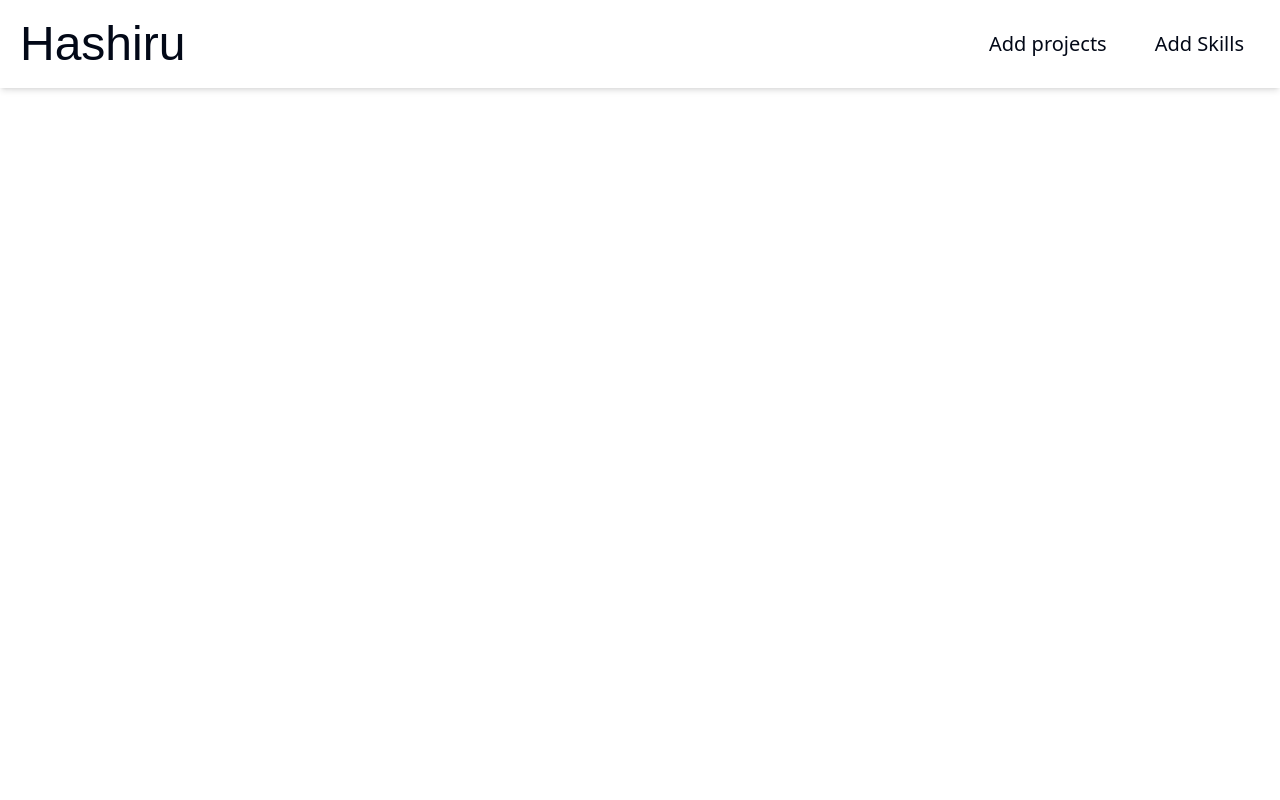
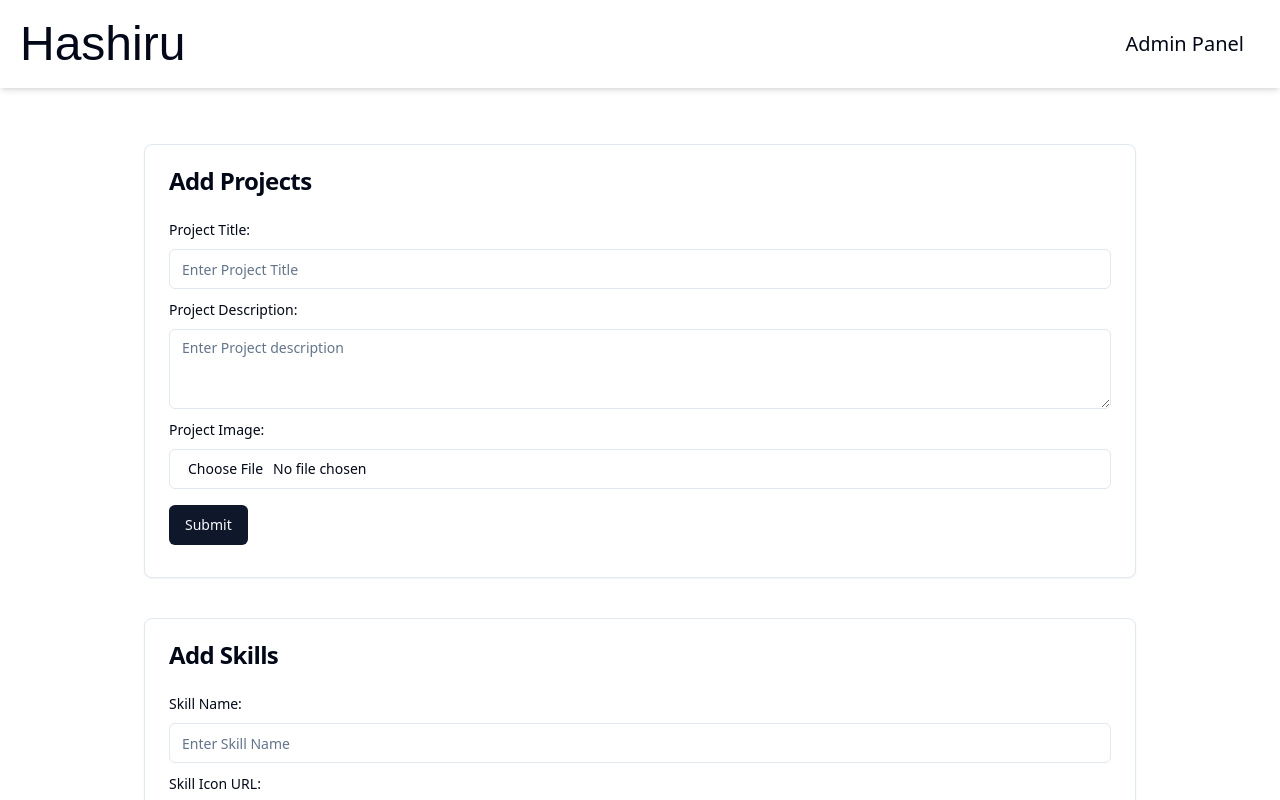
Before and after one commit to HashiruG/portfolio-frontend-new, a React (Vite) app in the folder portfolio-frontend-new/: page /admin in a window 1280 px wide. Shown: the top 800 px of the page. Built offline with nearby package versions, Linux system fonts and the light colour scheme; a web font is replaced by a local one.

Commit message:
Setting up the admin page ui

```diff
--- a/portfolio-frontend-new/package.json
+++ b/portfolio-frontend-new/package.json
@@ -10,8 +10,10 @@
     "preview": "vite preview"
   },
   "dependencies": {
+    "@hookform/resolvers": "^3.9.0",
     "@radix-ui/react-avatar": "^1.1.0",
     "@radix-ui/react-dialog": "^1.1.2",
+    "@radix-ui/react-label": "^2.1.0",
     "@radix-ui/react-navigation-menu": "^1.2.0",
     "@radix-ui/react-slot": "^1.1.0",
     "@radix-ui/react-tabs": "^1.1.0",
@@ -21,9 +23,11 @@
     "lucide-react": "^0.446.0",
     "react": "^18.3.1",
     "react-dom": "^18.3.1",
+    "react-hook-form": "^7.53.0",
     "react-router-dom": "^6.26.2",
     "tailwind-merge": "^2.5.2",
-    "tailwindcss-animate": "^1.0.7"
+    "tailwindcss-animate": "^1.0.7",
+    "zod": "^3.23.8"
   },
   "devDependencies": {
     "@eslint/js": "^9.9.0",
--- /dev/null
+++ b/portfolio-frontend-new/src/components/ui/form.tsx
@@ -0,0 +1,176 @@
+import * as React from "react"
+import * as LabelPrimitive from "@radix-ui/react-label"
+import { Slot } from "@radix-ui/react-slot"
+import {
+  Controller,
+  ControllerProps,
+  FieldPath,
+  FieldValues,
+  FormProvider,
+  useFormContext,
+} from "react-hook-form"
+
+import { cn } from "@/lib/utils"
+import { Label } from "@/components/ui/label"
+
+const Form = FormProvider
+
+type FormFieldContextValue<
+  TFieldValues extends FieldValues = FieldValues,
+  TName extends FieldPath<TFieldValues> = FieldPath<TFieldValues>
+> = {
+  name: TName
+}
+
+const FormFieldContext = React.createContext<FormFieldContextValue>(
+  {} as FormFieldContextValue
+)
+
+const FormField = <
+  TFieldValues extends FieldValues = FieldValues,
+  TName extends FieldPath<TFieldValues> = FieldPath<TFieldValues>
+>({
+  ...props
+}: ControllerProps<TFieldValues, TName>) => {
+  return (
+    <FormFieldContext.Provider value={{ name: props.name }}>
+      <Controller {...props} />
+    </FormFieldContext.Provider>
+  )
+}
+
+const useFormField = () => {
+  const fieldContext = React.useContext(FormFieldContext)
+  const itemContext = React.useContext(FormItemContext)
+  const { getFieldState, formState } = useFormContext()
+
+  const fieldState = getFieldState(fieldContext.name, formState)
+
+  if (!fieldContext) {
+    throw new Error("useFormField should be used within <FormField>")
+  }
+
+  const { id } = itemContext
+
+  return {
+    id,
+    name: fieldContext.name,
+    formItemId: `${id}-form-item`,
+    formDescriptionId: `${id}-form-item-description`,
+    formMessageId: `${id}-form-item-message`,
+    ...fieldState,
+  }
+}
+
+type FormItemContextValue = {
+  id: string
+}
+
+const FormItemContext = React.createContext<FormItemContextValue>(
+  {} as FormItemContextValue
+)
+
+const FormItem = React.forwardRef<
+  HTMLDivElement,
+  React.HTMLAttributes<HTMLDivElement>
+>(({ className, ...props }, ref) => {
+  const id = React.useId()
+
+  return (
+    <FormItemContext.Provider value={{ id }}>
+      <div ref={ref} className={cn("space-y-2", className)} {...props} />
+    </FormItemContext.Provider>
+  )
+})
+FormItem.displayName = "FormItem"
+
+const FormLabel = React.forwardRef<
+  React.ElementRef<typeof LabelPrimitive.Root>,
+  React.ComponentPropsWithoutRef<typeof LabelPrimitive.Root>
+>(({ className, ...props }, ref) => {
+  const { error, formItemId } = useFormField()
+
+  return (
+    <Label
+      ref={ref}
+      className={cn(error && "text-destructive", className)}
+      htmlFor={formItemId}
+      {...props}
+    />
+  )
+})
+FormLabel.displayName = "FormLabel"
+
+const FormControl = React.forwardRef<
+  React.ElementRef<typeof Slot>,
+  React.ComponentPropsWithoutRef<typeof Slot>
+>(({ ...props }, ref) => {
+  const { error, formItemId, formDescriptionId, formMessageId } = useFormField()
+
+  return (
+    <Slot
+      ref={ref}
+      id={formItemId}
+      aria-describedby={
+        !error
+          ? `${formDescriptionId}`
+          : `${formDescriptionId} ${formMessageId}`
+      }
+      aria-invalid={!!error}
+      {...props}
+    />
+  )
+})
+FormControl.displayName = "FormControl"
+
+const FormDescription = React.forwardRef<
+  HTMLParagraphElement,
+  React.HTMLAttributes<HTMLParagraphElement>
+>(({ className, ...props }, ref) => {
+  const { formDescriptionId } = useFormField()
+
+  return (
+    <p
+      ref={ref}
+      id={formDescriptionId}
+      className={cn("text-sm text-muted-foreground", className)}
+      {...props}
+    />
+  )
+})
+FormDescription.displayName = "FormDescription"
+
+const FormMessage = React.forwardRef<
+  HTMLParagraphElement,
+  React.HTMLAttributes<HTMLParagraphElement>
+>(({ className, children, ...props }, ref) => {
+  const { error, formMessageId } = useFormField()
+  const body = error ? String(error?.message) : children
+
+  if (!body) {
+    return null
+  }
+
+  return (
+    <p
+      ref={ref}
+      id={formMessageId}
+      className={cn("text-sm font-medium text-destructive", className)}
+      {...props}
+    >
+      {body}
+    </p>
+  )
+})
+FormMessage.displayName = "FormMessage"
+
+export {
+  useFormField,
+  Form,
+  FormItem,
+  FormLabel,
+  FormControl,
+  FormDescription,
+  FormMessage,
+  FormField,
+}
--- /dev/null
+++ b/portfolio-frontend-new/src/components/ui/input.tsx
@@ -0,0 +1,25 @@
+import * as React from "react"
+
+import { cn } from "@/lib/utils"
+
+export interface InputProps
+  extends React.InputHTMLAttributes<HTMLInputElement> {}
+
+const Input = React.forwardRef<HTMLInputElement, InputProps>(
+  ({ className, type, ...props }, ref) => {
+    return (
+      <input
+        type={type}
+        className={cn(
+          "flex h-10 w-full rounded-md border border-input bg-background px-3 py-2 text-sm ring-offset-background file:border-0 file:bg-transparent file:text-sm file:font-medium file:text-foreground placeholder:text-muted-foreground focus-visible:outline-none focus-visible:ring-2 focus-visible:ring-ring focus-visible:ring-offset-2 disabled:cursor-not-allowed disabled:opacity-50",
+          className
+        )}
+        ref={ref}
+        {...props}
+      />
+    )
+  }
+)
+Input.displayName = "Input"
+
+export { Input }
--- /dev/null
+++ b/portfolio-frontend-new/src/components/ui/label.tsx
@@ -0,0 +1,24 @@
+import * as React from "react"
+import * as LabelPrimitive from "@radix-ui/react-label"
+import { cva, type VariantProps } from "class-variance-authority"
+
+import { cn } from "@/lib/utils"
+
+const labelVariants = cva(
+  "text-sm font-medium leading-none peer-disabled:cursor-not-allowed peer-disabled:opacity-70"
+)
+
+const Label = React.forwardRef<
+  React.ElementRef<typeof LabelPrimitive.Root>,
+  React.ComponentPropsWithoutRef<typeof LabelPrimitive.Root> &
+    VariantProps<typeof labelVariants>
+>(({ className, ...props }, ref) => (
+  <LabelPrimitive.Root
+    ref={ref}
+    className={cn(labelVariants(), className)}
+    {...props}
+  />
+))
+Label.displayName = LabelPrimitive.Root.displayName
+
+export { Label }
--- a/portfolio-frontend-new/src/pages/AdminPage.tsx
+++ b/portfolio-frontend-new/src/pages/AdminPage.tsx
@@ -1,18 +1,80 @@
-import NavigationCustomized from "@/components/ui/navigation-customized"
-
+import React from "react";
+import NavigationCustomized from "@/components/ui/navigation-customized";
+import { Textarea } from "@/components/ui/textarea";
+import { Button } from "@/components/ui/button";
+import { Label } from "@/components/ui/label";
+import { Input } from "@/components/ui/input";
+import { Card, CardContent, CardHeader, CardTitle } from "@/components/ui/card";
 
 const AdminPage = () => {
-    return (
-        <div>
-          <NavigationCustomized
-          logo="Hashiru"
-          navItems={[
-            { href: "#about", description: "Add projects" },
-            { href: "#skills", description: "Add Skills" }
-          ]}
-        ></NavigationCustomized>
-        </div>
-    )
-}
+  return (
+    <>
+      <NavigationCustomized
+        logo="Hashiru"
+        navItems={[{ href: "", description: "Admin Panel" }]}
+      />
+      <div className="flex flex-col p-36 gap-10">
+        <Card>
+          <CardHeader>
+            <CardTitle>Add Projects</CardTitle>
+          </CardHeader>
+          <CardContent>
+            <form>
+              <Label htmlFor="title">Project Title:</Label>
+              <Input
+                className="my-2"
+                id="title"
+                type="text"
+                placeholder="Enter Project Title"
+              />
 
-export default AdminPage
+              <Label htmlFor="description">Project Description:</Label>
+              <Textarea
+                className="my-2"
+                id="description"
+                placeholder="Enter Project description"
+              />
+
+              <Label htmlFor="img">Project Image:</Label>
+              <Input className="my-2" id="img" type="file"></Input>
+              <Button className="my-2" type="submit">
+                Submit
+              </Button>
+            </form>
+          </CardContent>
+        </Card>
+
+        <Card>
+          <CardHeader>
+            <CardTitle>Add Skills</CardTitle>
+          </CardHeader>
+          <CardContent>
+            <form>
+              <Label htmlFor="name">Skill Name:</Label>
+              <Input
+                className="my-2"
+                id="name"
+                type="text"
+                placeholder="Enter Skill Name"
+              />
+
+              <Label htmlFor="url">Skill Icon URL:</Label>
+              <Input
+                className="my-2"
+                id="url"
+                type="text"
+                placeholder="Enter Icon URL"
+              />
+
+              <Button className="my-2" type="submit">
+                Submit
+              </Button>
+            </form>
+          </CardContent>
+        </Card>
+      </div>
+    </>
+  );
+};
+
+export default AdminPage;
```
Also changed, not shown: 1 other file (tests, documents, lock files or other folders).
